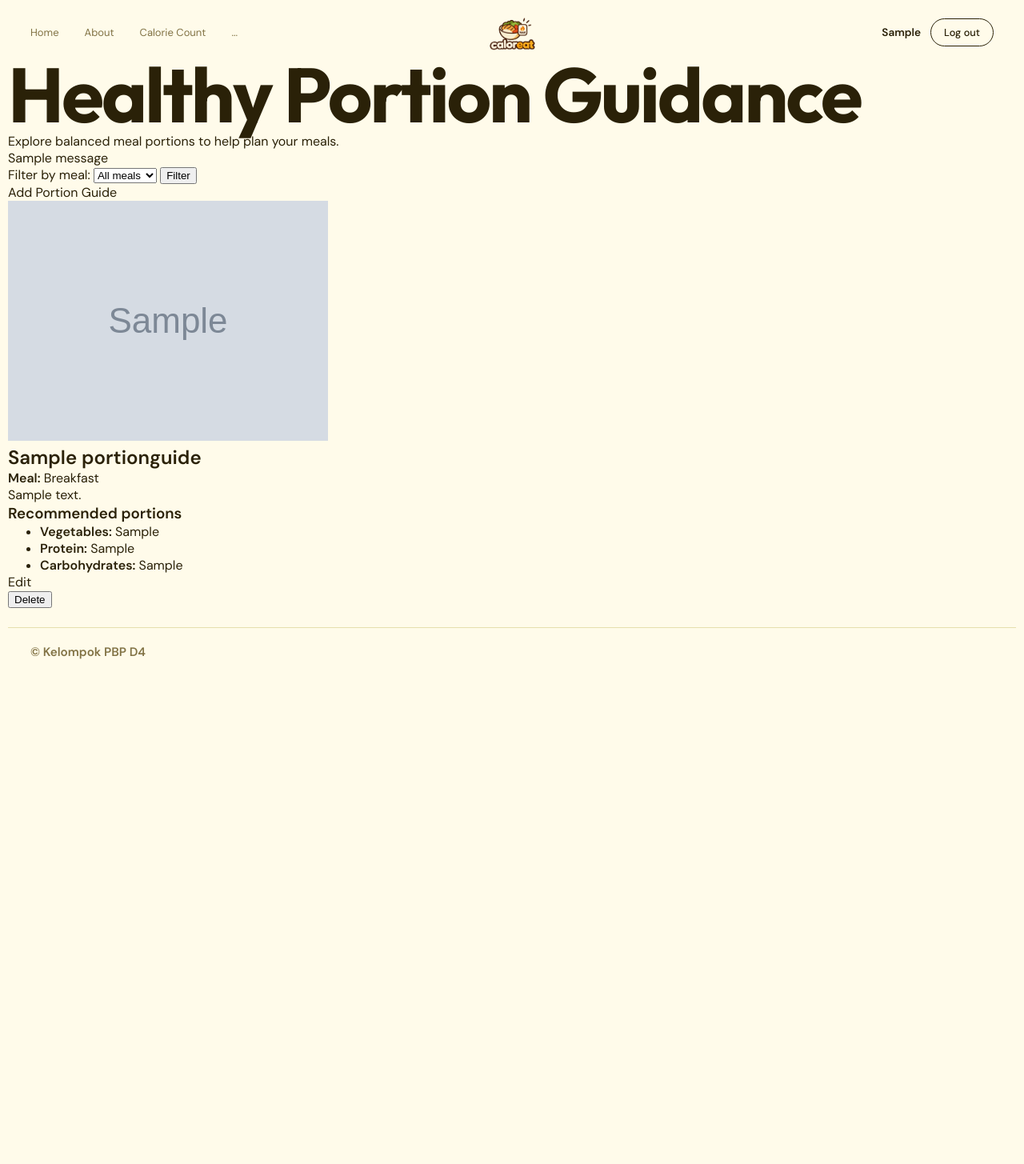
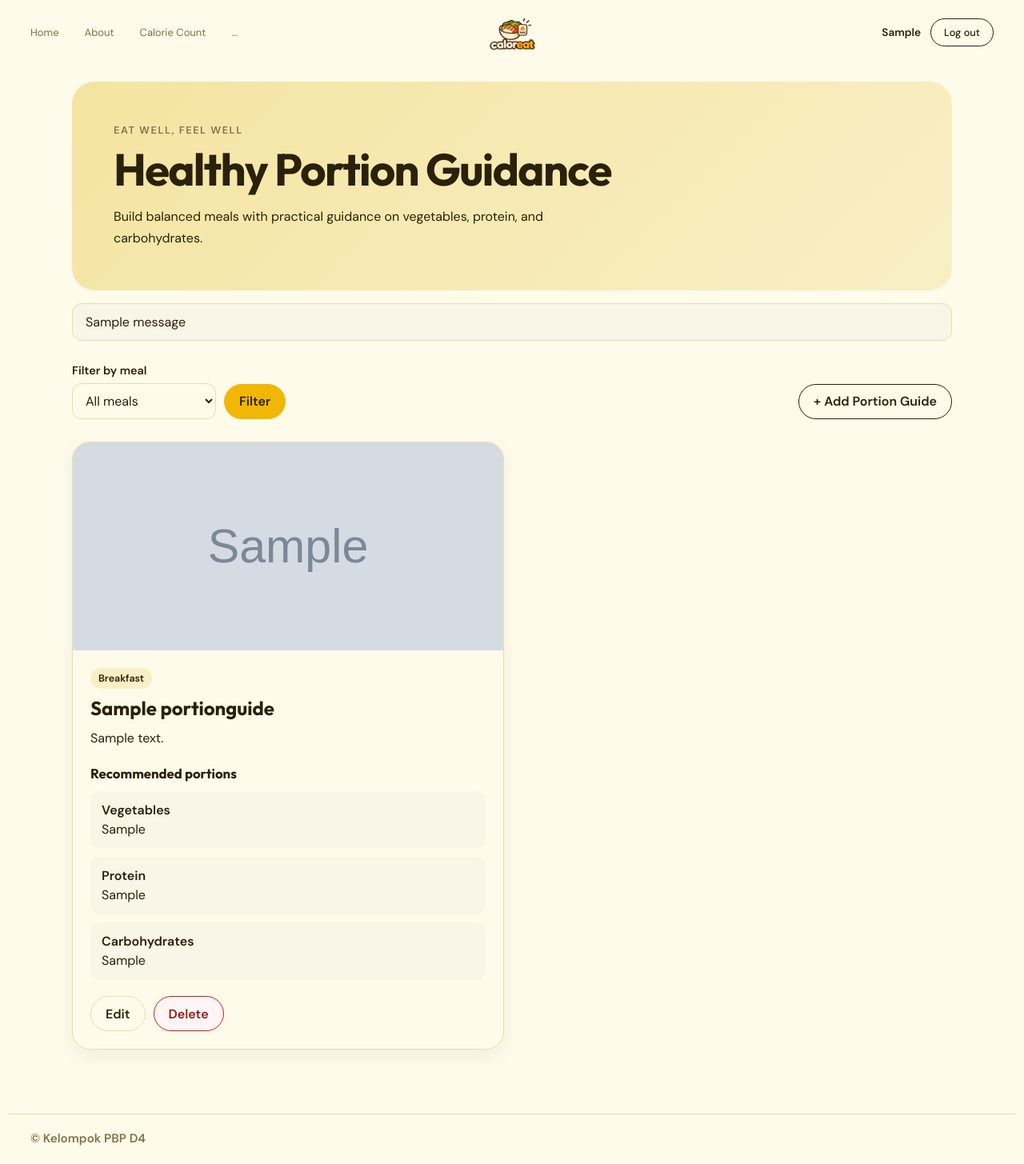
Before and after one commit to pbp-kelompok-d4/CALOREAT, a Django app: page /portion-guidance/ in a window 1280 px wide. Shown: the whole page at 80% size. Before the commit the page ends 824 px from the top, so only its background shows below. Run offline with Django 5.2, Linux system fonts and the light colour scheme; a user stored in the database is signed in; tables that the repository leaves empty hold one stand-in row (values such as "Sample post"); grey boxes marked "Sample" are stand-in pictures; one stand-in notice (Sample message) is shown.

Commit message:
style: polish healthy portion guidance pages

```diff
--- /dev/null
+++ b/static/css/portion_guidance.css
@@ -0,0 +1,450 @@
+
+/* Healthy Portion Guidance */
+
+.portion-guidance,
+.portion-guidance-form {
+    width: min(100% - 32px, 1100px);
+    margin: 32px auto 56px;
+    color: var(--ink);
+}
+
+.portion-guidance__header {
+    padding: clamp(28px, 5vw, 52px);
+    border-radius: 28px;
+    background: linear-gradient(135deg, var(--hero-top), var(--hero-bottom));
+}
+
+.portion-guidance__eyebrow {
+    margin-bottom: 10px;
+    color: var(--muted);
+    font-size: 0.8rem;
+    font-weight: 700;
+    letter-spacing: 0.12em;
+    text-transform: uppercase;
+}
+
+.portion-guidance__title,
+.portion-guidance-form h1 {
+    font-family: "Outfit", sans-serif;
+    font-size: clamp(2rem, 5vw, 3.5rem);
+    line-height: 1.1;
+}
+
+.portion-guidance__intro {
+    max-width: 620px;
+    margin-top: 14px;
+    line-height: 1.7;
+}
+
+.portion-guidance__toolbar {
+    display: flex;
+    flex-wrap: wrap;
+    align-items: end;
+    justify-content: space-between;
+    gap: 16px;
+    margin: 28px 0;
+}
+
+.portion-guidance__filter {
+    display: flex;
+    flex-wrap: wrap;
+    align-items: end;
+    gap: 10px;
+}
+
+.portion-guidance__filter label,
+.portion-guidance-form .form-field label {
+    display: block;
+    margin-bottom: 7px;
+    font-size: 0.9rem;
+    font-weight: 700;
+}
+
+.portion-guidance__filter select,
+.portion-guidance-form input,
+.portion-guidance-form select,
+.portion-guidance-form textarea {
+    width: 100%;
+    min-height: 44px;
+    padding: 10px 12px;
+    border: 1px solid var(--line);
+    border-radius: 12px;
+    background: var(--card);
+    color: var(--ink);
+    font: inherit;
+}
+
+.portion-guidance__filter select {
+    min-width: 180px;
+}
+
+.portion-guidance__button,
+.portion-guidance-form button,
+.portion-guidance-card__button {
+    display: inline-flex;
+    align-items: center;
+    justify-content: center;
+    min-height: 44px;
+    padding: 10px 18px;
+    border: 1px solid var(--yellow);
+    border-radius: 999px;
+    background: var(--yellow);
+    color: var(--ink);
+    font: inherit;
+    font-weight: 700;
+    cursor: pointer;
+    transition: background 0.15s ease, transform 0.15s ease;
+}
+
+.portion-guidance__button:hover,
+.portion-guidance-form button:hover,
+.portion-guidance-card__button:hover {
+    background: var(--yellow-dark);
+}
+
+.portion-guidance__button:active,
+.portion-guidance-form button:active,
+.portion-guidance-card__button:active {
+    transform: translateY(1px);
+}
+
+.portion-guidance__link {
+    display: inline-flex;
+    align-items: center;
+    justify-content: center;
+    min-height: 44px;
+    padding: 10px 18px;
+    border: 1px solid var(--ink);
+    border-radius: 999px;
+    font-weight: 700;
+}
+
+.portion-guidance__link:hover {
+    background: var(--ink);
+    color: var(--card);
+}
+
+.portion-guidance__messages {
+    display: grid;
+    gap: 8px;
+    margin: 16px 0;
+}
+
+.portion-guidance__message {
+    padding: 12px 16px;
+    border: 1px solid var(--line);
+    border-radius: 12px;
+    background: var(--plate);
+}
+
+.portion-guide-list {
+    display: grid;
+    grid-template-columns: repeat(2, minmax(0, 1fr));
+    gap: 20px;
+}
+
+.portion-guidance-card {
+    min-width: 0;
+    overflow: hidden;
+    border: 1px solid var(--line);
+    border-radius: 22px;
+    background: var(--card);
+    box-shadow: 0 8px 24px rgba(42, 33, 8, 0.06);
+}
+
+.portion-guidance-card__image {
+    display: block;
+    width: 100%;
+    max-height: 260px;
+    object-fit: cover;
+    background: var(--plate);
+}
+
+.portion-guidance-card__body {
+    padding: 22px;
+}
+
+.portion-guidance-card__meal {
+    display: inline-block;
+    margin-bottom: 10px;
+    padding: 5px 10px;
+    border-radius: 999px;
+    background: var(--hero-bottom);
+    color: var(--ink);
+    font-size: 0.78rem;
+    font-weight: 700;
+}
+
+.portion-guidance-card h2 {
+    margin-bottom: 10px;
+    font-family: "Outfit", sans-serif;
+    font-size: 1.5rem;
+    line-height: 1.2;
+}
+
+.portion-guidance-card__description {
+    margin-bottom: 20px;
+    line-height: 1.65;
+}
+
+.portion-guidance-card h3 {
+    margin-bottom: 12px;
+    font-family: "Outfit", sans-serif;
+    font-size: 1.05rem;
+}
+
+.portion-guidance-card__portions {
+    display: grid;
+    gap: 10px;
+    padding: 0;
+    list-style: none;
+}
+
+.portion-guidance-card__portions li {
+    padding: 12px 14px;
+    border-radius: 12px;
+    background: var(--plate);
+    line-height: 1.5;
+}
+
+.portion-guidance-card__actions {
+    display: flex;
+    flex-wrap: wrap;
+    gap: 10px;
+    margin-top: 20px;
+}
+
+.portion-guidance-card__delete {
+    display: inline;
+}
+
+.portion-guidance-card__button--secondary {
+    border-color: var(--line);
+    background: transparent;
+}
+
+.portion-guidance-card__button--danger {
+    border-color: #b3261e;
+    background: #fff5f4;
+    color: #8f1d18;
+}
+
+.portion-guidance-card__button--danger:hover {
+    background: #ffe3e0;
+}
+
+.portion-guidance__empty {
+    padding: 36px 20px;
+    border: 1px dashed var(--line);
+    border-radius: 20px;
+    background: var(--plate);
+    text-align: center;
+}
+
+.portion-guidance__empty h2 {
+    margin-bottom: 8px;
+    font-family: "Outfit", sans-serif;
+}
+
+.portion-guidance-form {
+    max-width: 760px;
+    padding: clamp(22px, 5vw, 40px);
+    border: 1px solid var(--line);
+    border-radius: 24px;
+    background: var(--plate);
+}
+
+.portion-guidance-form h1 {
+    margin-bottom: 24px;
+}
+
+.portion-guidance-form form {
+    display: grid;
+    gap: 20px;
+}
+
+.portion-guidance-form .form-field {
+    min-width: 0;
+}
+
+.portion-guidance-form textarea {
+    min-height: 120px;
+    resize: vertical;
+}
+
+.portion-guidance-form input:focus-visible,
+.portion-guidance-form select:focus-visible,
+.portion-guidance-form textarea:focus-visible,
+.portion-guidance__filter select:focus-visible {
+    border-color: var(--yellow-dark);
+    outline: 2px solid var(--yellow-dark);
+    outline-offset: 2px;
+}
+
+.portion-guidance-form .form-errors,
+.portion-guidance-form .form-error {
+    color: #b3261e;
+    font-size: 0.88rem;
+}
+
+.portion-guidance-form .form-errors {
+    margin-bottom: 16px;
+}
+
+.portion-guidance-form .form-error {
+    margin-top: 6px;
+}
+
+.portion-guidance-form small {
+    display: block;
+    margin-top: 6px;
+    color: var(--muted);
+}
+
+.portion-guidance-form__actions {
+    display: flex;
+    flex-wrap: wrap;
+    align-items: center;
+    gap: 12px;
+}
+
+@media (max-width: 680px) {
+    .portion-guide-list {
+        grid-template-columns: 1fr;
+    }
+
+    .portion-guidance__toolbar {
+        align-items: stretch;
+    }
+
+    .portion-guidance__filter {
+        align-items: stretch;
+        width: 100%;
+    }
+
+    .portion-guidance__filter > div {
+        flex: 1;
+    }
+
+    .portion-guidance__filter select {
+        min-width: 0;
+    }
+
+    .portion-guidance__filter button,
+    .portion-guidance__toolbar > a {
+        width: 100%;
+    }
+}
+
+
+/* Portion guide form refinements */
+
+.portion-guidance-form__back {
+    display: inline-block;
+    margin-bottom: 24px;
+    color: var(--muted);
+    font-weight: 600;
+    text-decoration: none;
+}
+
+.portion-guidance-form__back:hover {
+    color: var(--ink);
+}
+
+.portion-guidance-form__header {
+    margin-bottom: 28px;
+}
+
+.portion-guidance-form__header h1 {
+    margin-bottom: 12px;
+}
+
+.portion-guidance-form__header > p:last-child {
+    max-width: 560px;
+    color: var(--muted);
+    line-height: 1.7;
+}
+
+.portion-guidance-form__eyebrow {
+    margin-bottom: 8px;
+    color: var(--muted);
+    font-size: 0.78rem;
+    font-weight: 700;
+    letter-spacing: 0.1em;
+    text-transform: uppercase;
+}
+
+.portion-guidance-form__fields {
+    padding-top: 24px;
+    border-top: 1px solid var(--line);
+}
+
+.portion-guidance-form__field label {
+    display: block;
+    margin-bottom: 8px;
+    font-weight: 700;
+}
+
+.portion-guidance-form__required {
+    color: #b3261e;
+}
+
+.portion-guidance-form__optional {
+    color: var(--muted);
+    font-size: 0.8rem;
+    font-weight: 400;
+}
+
+.portion-guidance-form__hint {
+    margin: -2px 0 8px;
+    color: var(--muted);
+    font-size: 0.88rem;
+    line-height: 1.5;
+}
+
+.portion-guidance-form__errors {
+    margin-bottom: 20px;
+    padding: 12px 16px;
+    border: 1px solid #b3261e;
+    border-radius: 12px;
+    color: #8f1d18;
+}
+
+.portion-guidance-form__error {
+    margin-top: 7px;
+    color: #b3261e;
+    font-size: 0.88rem;
+}
+
+.portion-guidance-form__actions {
+    padding-top: 8px;
+}
+
+.portion-guidance-form__actions a {
+    display: inline-flex;
+    min-height: 44px;
+    align-items: center;
+    justify-content: center;
+    padding: 10px 18px;
+    border: 1px solid var(--line);
+    border-radius: 999px;
+    color: var(--ink);
+    font-weight: 700;
+    text-decoration: none;
+}
+
+.portion-guidance-form__actions a:hover {
+    background: var(--card);
+}
+
+@media (max-width: 480px) {
+    .portion-guidance-form__actions {
+        align-items: stretch;
+        flex-direction: column;
+    }
+
+    .portion-guidance-form__actions button,
+    .portion-guidance-form__actions a {
+        width: 100%;
+    }
+}
--- a/templates/portion_guidance.html
+++ b/templates/portion_guidance.html
@@ -1,95 +1,151 @@
 
 {% extends "base.html" %}
+{% load static %}
 
 {% block content %}
 <section class="portion-guidance">
-    <h1>Healthy Portion Guidance</h1>
-    <p>Explore balanced meal portions to help plan your meals.</p>
+    <header class="portion-guidance__header">
+        <p class="portion-guidance__eyebrow">Eat well, feel well</p>
+        <h1 class="portion-guidance__title">Healthy Portion Guidance</h1>
+        <p class="portion-guidance__intro">
+            Build balanced meals with practical guidance on vegetables,
+            protein, and carbohydrates.
+        </p>
+    </header>
 
     {% if messages %}
+        <div class="portion-guidance__messages">
             {% for message in messages %}
-            <p>{{ message }}</p>
+                <p class="portion-guidance__message">{{ message }}</p>
             {% endfor %}
+        </div>
     {% endif %}
 
-    <form method="GET" action="{% url 'main:portion_guidance' %}">
-        <label for="meal_type">Filter by meal:</label>
+    <div class="portion-guidance__toolbar">
+        <form
+            class="portion-guidance__filter"
+            method="GET"
+            action="{% url 'main:portion_guidance' %}"
+        >
+            <div>
+                <label for="meal_type">Filter by meal</label>
                 <select name="meal_type" id="meal_type">
                     <option value="">All meals</option>
                     {% for value, label in meal_choices %}
-                <option value="{{ value }}"
-                    {% if selected_meal == value %}selected{% endif %}>
+                        <option
+                            value="{{ value }}"
+                            {% if selected_meal == value %}selected{% endif %}
+                        >
                             {{ label }}
                         </option>
                     {% endfor %}
                 </select>
-        <button type="submit">Filter</button>
+            </div>
+
+            <button
+                class="portion-guidance__button"
+                type="submit"
+            >
+                Filter
+            </button>
         </form>
 
         {% if user.is_staff %}
-        <p>
-            <a href="{% url 'main:portion_create' %}">
-                Add Portion Guide
+            <a
+                class="portion-guidance__link"
+                href="{% url 'main:portion_create' %}"
+            >
+                + Add Portion Guide
             </a>
-        </p>
         {% endif %}
+    </div>
 
     {% if guides %}
         <div class="portion-guide-list">
             {% for guide in guides %}
-                <article class="portion-guide-card">
+                <article class="portion-guidance-card">
                     {% if guide.image_url %}
                         <img
+                            class="portion-guidance-card__image"
                             src="{{ guide.image_url }}"
                             alt="{{ guide.title }}"
                             loading="lazy"
-                            style="max-width: 100%; height: auto;"
                         >
                     {% endif %}
 
+                    <div class="portion-guidance-card__body">
+                        <span class="portion-guidance-card__meal">
+                            {{ guide.get_meal_type_display }}
+                        </span>
+
                         <h2>{{ guide.title }}</h2>
-                    <p><strong>Meal:</strong> {{ guide.get_meal_type_display }}</p>
-                    <p>{{ guide.description }}</p>
+
+                        <p class="portion-guidance-card__description">
+                            {{ guide.description }}
+                        </p>
 
                         <h3>Recommended portions</h3>
-                    <ul>
+
+                        <ul class="portion-guidance-card__portions">
                             <li>
-                            <strong>Vegetables:</strong>
+                                <strong>Vegetables</strong><br>
                                 {{ guide.vegetables }}
                             </li>
                             <li>
-                            <strong>Protein:</strong>
+                                <strong>Protein</strong><br>
                                 {{ guide.protein }}
                             </li>
                             <li>
-                            <strong>Carbohydrates:</strong>
+                                <strong>Carbohydrates</strong><br>
                                 {{ guide.carbohydrates }}
                             </li>
                         </ul>
 
                         {% if user.is_staff %}
-                        <a href="{% url 'main:portion_edit' guide.id %}">
+                            <div class="portion-guidance-card__actions">
+                                <a
+                                    class="portion-guidance-card__button portion-guidance-card__button--secondary"
+                                    href="{% url 'main:portion_edit' guide.id %}"
+                                >
                                     Edit
                                 </a>
 
                                 <form
+                                    class="portion-guidance-card__delete"
                                     method="POST"
                                     action="{% url 'main:portion_delete' guide.id %}"
                                 >
                                     {% csrf_token %}
+
                                     <button
+                                        class="portion-guidance-card__button portion-guidance-card__button--danger"
                                         type="submit"
                                         onclick="return confirm('Delete this portion guide?');"
                                     >
                                         Delete
                                     </button>
                                 </form>
+                            </div>
                         {% endif %}
+                    </div>
                 </article>
             {% endfor %}
         </div>
     {% else %}
-        <p>No portion guides found for this meal type.</p>
+        <div class="portion-guidance__empty">
+            <h2>No portion guides yet</h2>
+            <p>
+                {% if selected_meal %}
+                    There are no guides for this meal type yet.
+                {% else %}
+                    Portion guides will appear here once they have been added.
+                {% endif %}
+            </p>
+        </div>
     {% endif %}
 </section>
 {% endblock %}
+
+{% block extra_head %}
+<link rel="stylesheet" href="{% static 'css/portion_guidance.css' %}">
+{% endblock extra_head %}
```
Also changed, not shown: templates/portion_guidance_form.html (+51 -7 lines). Lines whose indentation alone changed are shown as unchanged.
